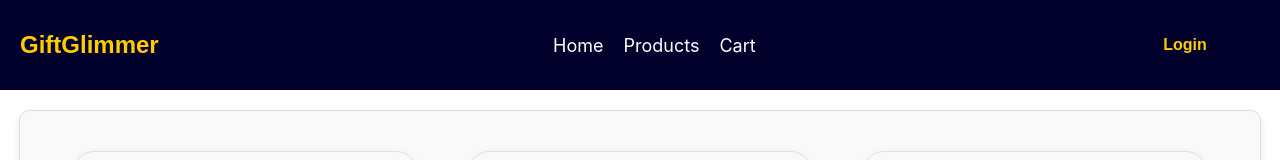
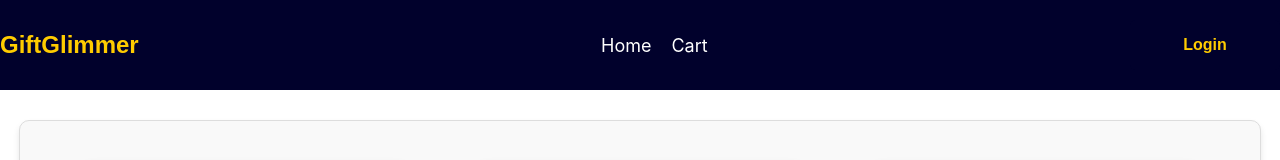
Before and after one commit to dhwaniranderi/Ecommerce-Gift-Shop---React-App, a React (Create React App) app: page / in a window 1280 px wide. Shown: the top 160 px of the page. Built offline with nearby package versions, Linux system fonts and the light colour scheme.

Commit message:
Design and Logic Update
- Added open login pop up on buynow if user is not logged in
- header fixed

```diff
--- a/package.json
+++ b/package.json
@@ -11,6 +11,7 @@
     "font-awesome": "^4.7.0",
     "react": "^19.0.0",
     "react-dom": "^19.0.0",
+    "react-router-dom": "^7.1.3",
     "react-scripts": "^5.0.1",
     "web-vitals": "^2.1.4"
   },
--- /dev/null
+++ b/src/Controller/CheckoutPage.js
@@ -0,0 +1,14 @@
+import { useParams } from 'react-router-dom';
+
+function CheckoutPage() {
+  const { id } = useParams();
+
+  return (
+    <div>
+      <h1>Checkout</h1>
+      <p>You're buying product with ID: {id}</p>
+    </div>
+  );
+}
+
+export default CheckoutPage;
--- a/src/Controller/Header.js
+++ b/src/Controller/Header.js
@@ -40,7 +40,6 @@ function Header({ isLoggedIn, setIsLoggedIn, openLoginPopup }) {
       <nav>
         <ul className="nav-links">
           <li><a href="/">Home</a></li>
-          <li><a href="/products">Products</a></li>
           <li><a href="/cart">Cart</a></li>
         </ul>
       </nav>
--- a/src/Controller/Product.js
+++ b/src/Controller/Product.js
@@ -3,21 +3,20 @@ import React from 'react';
 import '../Style/Product.css'; // Add your styles in this CSS file
 import Button from '../Controller/CustomButton'; // Import the Button component
 
-function Product({ name, description, imgSrc, price }) {
-  const handleBuyNow = () => {
-    alert(`${name} added to cart!`);
-  };
-
+function Product({ name, description, imgSrc, price, handleBuyNow }) {
   return (
     <div className="product">
       <img src={imgSrc} alt={name} />
       <h3>{name}</h3>
       <p>{description}</p> {/* This will display the description */}
       <p>{price}</p>
-      <p><Button
-      onClick={handleBuyNow}
-      title = 'Buy Now' width="100%"
-      /></p>
+      <p>
+        <Button
+          onClick={handleBuyNow}
+          title='Buy Now'
+          width="100%"
+        />
+      </p>
     </div>
   );
 }
--- a/src/Style/Header.css
+++ b/src/Style/Header.css
@@ -2,13 +2,21 @@
 
 /* Styling for the header */
 .site-header {
-    display: flex;
-    justify-content: space-between;
-    align-items: center;
-    padding: 20px;
-    background-color: #01012c;
-    color: #ffcc00;
-  }
+  display: flex;
+  justify-content: space-between;
+  align-items: center;
+  padding: 20px 0px;
+  background-color: #01012C;
+  color: #FFCC00;
+  position: fixed; /* Fixed positioning */
+  top: 0; /* Sticks the header to the top */
+  left: 0;
+  width: 100%; /* Ensures the header spans the entire width */
+  z-index: 1000; /* Ensures the header stays above other content */
+   }
+body {
+margin-top: 120px; /* Add space below the header, adjust value to your header height */
+}
 
   .site-header .logo h2 {
     margin: 0;
--- a/src/View/App.js
+++ b/src/View/App.js
@@ -1,24 +1,19 @@
-import logo from '../Assests/logo.svg';
 import React, { useState } from 'react';
+import { BrowserRouter as Router, Routes, Route, useNavigate } from 'react-router-dom';
 import '../Style/App.css';
-import CustomButton from '../Controller/CustomButton';
 import Header from '../Controller/Header';
 import Footer from '../Controller/Footer';
-import Product from '../Controller/Product';  // Import the Product component
-import LoginPopup from './LoginPopup';  // Import the LoginPopup component
+import Product from '../Controller/Product';
+import LoginPopup from './LoginPopup';
 import ProductModel from '../Model/ProductModel';
 import WhyChooseUs from '../Controller/WhyChooseUs';
 import CustomerReviews from '../Controller/CustomerReviews';
+import CheckoutPage from '../Controller/CheckoutPage';
 
-function App() {
-  const handleClick = () => {
-    alert('Button clicked!');
-  };
-
+function AppContent() {
   const [isLoggedIn, setIsLoggedIn] = useState(false);
   const [isLoginPopupOpen, setLoginPopupOpen] = useState(false);
-
-
+  const navigate = useNavigate();
 
   const products = [
     { ...ProductModel, id: 1, name: 'Comfortable Slippers', description: 'Soft and cozy slippers, perfect for lounging at home or as a thoughtful gift.', imgSrc: './assets/Product1.jpg', price: '$55.50' },
@@ -27,7 +22,6 @@ function App() {
     { ...ProductModel, id: 4, name: 'Gift Item 4', description: 'First gift item', imgSrc: './assets/Product6.jpg', price: '$25.50' },
     { ...ProductModel, id: 5, name: 'Gift Item 5', description: 'Second gift item', imgSrc: './assets/Product4.jpg', price: '$15.20' },
     { ...ProductModel, id: 6, name: 'Gift Item 6', description: 'Second gift item', imgSrc: './assets/Product5.jpg', price: '$22.50' },
-
   ];
 
   const openLoginPopup = () => {
@@ -42,15 +36,20 @@ function App() {
     setIsLoggedIn(true);
   };
 
+  const handleBuyNow = () => {
+    if (isLoggedIn) {
+      navigate('/checkout');
+    } else {
+      openLoginPopup();
+    }
+  };
+
   return (
     <div className="App">
-    {/* <Header openLoginPopup={openLoginPopup} /> */}
+      <Header isLoggedIn={isLoggedIn} setIsLoggedIn={setIsLoggedIn} openLoginPopup={openLoginPopup} />
+      <LoginPopup isOpen={isLoginPopupOpen} onClose={closeLoginPopup} onLoginSuccess={handleLoginSuccess} />
 
-    <Header isLoggedIn={isLoggedIn} setIsLoggedIn={setIsLoggedIn} openLoginPopup={openLoginPopup} />
-    <LoginPopup isOpen={isLoginPopupOpen} onClose={closeLoginPopup} onLoginSuccess={handleLoginSuccess} />
-
-    {/* Render multiple Product components */}
-    <div className="products-box">
+      <div className="products-box">
         <div className="products-container">
           {products.map((product) => (
             <Product
@@ -59,29 +58,30 @@ function App() {
               description={product.description}
               imgSrc={product.imgSrc}
               price={product.price}
+              handleBuyNow={handleBuyNow}
             />
           ))}
         </div>
       </div>
       <div className="products-box">
-      <CustomerReviews/>
+        <CustomerReviews />
       </div>
       <div className="products-box">
-      <WhyChooseUs/>
+        <WhyChooseUs />
       </div>
-      <Footer/>
+      <Footer />
+    </div>
+  );
+}
 
-{/*
-      Render the LoginPopup component if it's open
-      <LoginPopup
-        isOpen={isLoginPopupOpen}
-        onClose={closeLoginPopup}
-        onLoginSuccess={() => setIsLoggedIn(true)} // Pass login success handler
-      /> */}
-
-
-
-  </div>
+function App() {
+  return (
+    <Router>
+      <Routes>
+        <Route path="/" element={<AppContent />} />
+        <Route path="/checkout" element={<CheckoutPage />} />
+      </Routes>
+    </Router>
   );
 }
 
```
Also changed, not shown: 1 other file (tests, documents, lock files or other folders).
